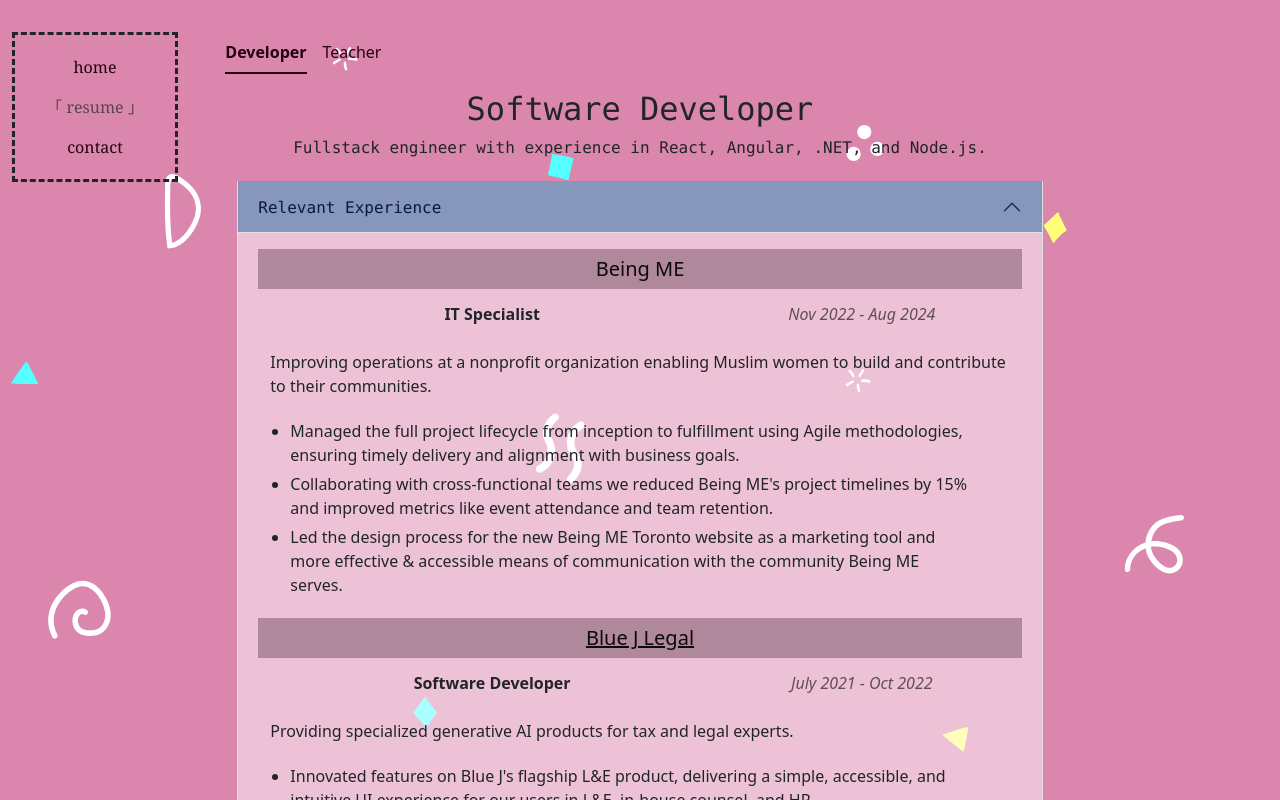
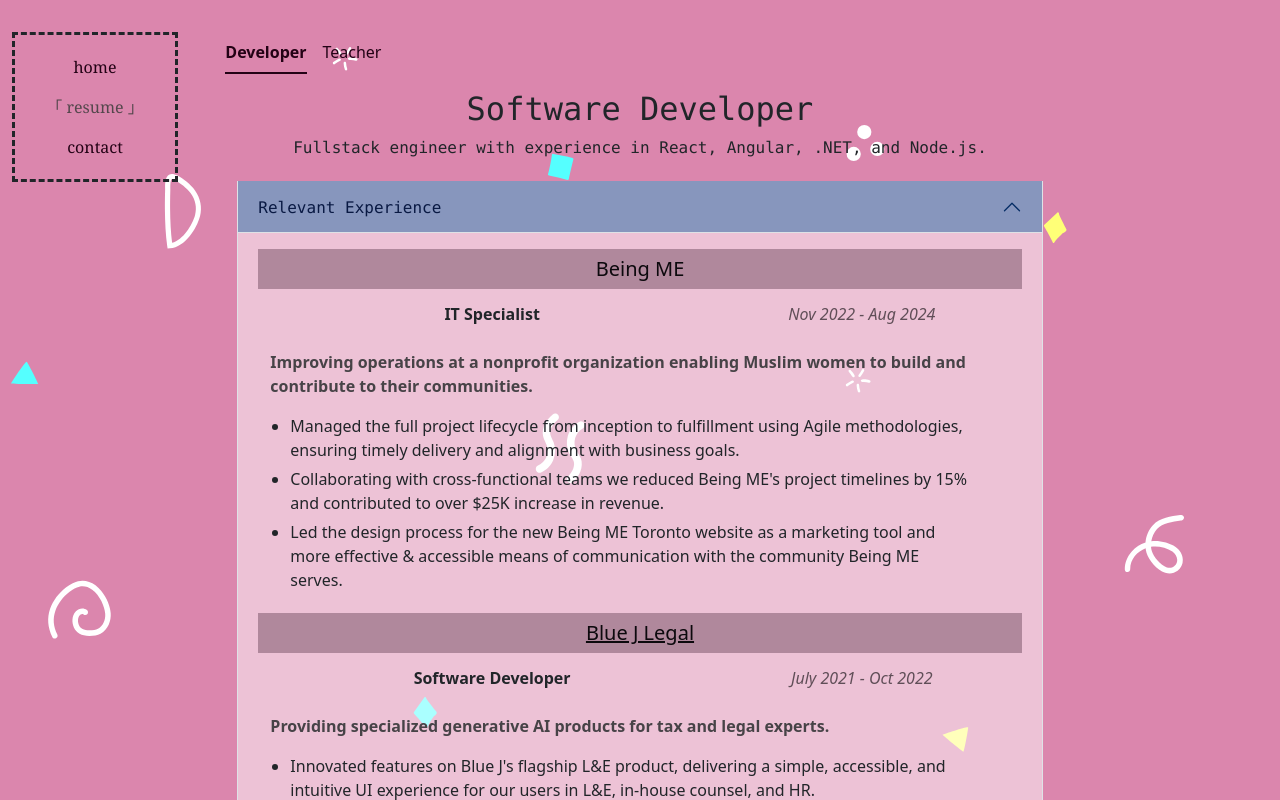
Before and after one commit to MadeehaKhan/Madeeha-Khan-Website, a React (Vite) app in the folder mksite.client/: page / in a window 1280 px wide. Both pictures are taken after a click on the button "resume". Shown: the top 800 px of the page. Built offline with nearby package versions, Linux system fonts and the light colour scheme.

Commit message:
fixes to experience data

```diff
--- a/mksite.client/index.html
+++ b/mksite.client/index.html
@@ -13,7 +13,7 @@
     <link href="https://fonts.googleapis.com/css2?family=Press+Start+2P&display=swap" rel="stylesheet">
 
     <meta name="viewport" content="width=device-width, initial-scale=1.0" />
-    <title>Madeeha Khan</title>
+    <title>madeeha khan</title>
   </head>
   <body>
     <div id="root"></div>
--- a/mksite.client/src/assets/ExperienceData.json
+++ b/mksite.client/src/assets/ExperienceData.json
@@ -9,7 +9,7 @@
         "generalDescription": "Improving operations at a nonprofit organization enabling Muslim women to build and contribute to their communities.",
         "itemizedDescription": [
           "Managed the full project lifecycle from inception to fulfillment using Agile methodologies, ensuring timely delivery and alignment with business goals." ,
-          "Collaborating with cross-functional teams we reduced Being ME's project timelines by 15% and improved metrics like event attendance and team retention.",
+          "Collaborating with cross-functional teams we reduced Being ME's project timelines by 15% and contributed to over $25K increase in revenue.",
           "Led the design process for the new Being ME Toronto website as a marketing tool and more effective & accessible means of communication with the community Being ME serves."
         ]
       },
@@ -33,7 +33,7 @@
         "generalDescription": "Providing customers across 55 countries with IT services, consulting, and business solutions.",
         "itemizedDescription": [
           "Led the UI Team in implementing the private & public customer intake processes for Bank of Montreal on the cloud through AWS; Ensured WCAG 2.0 Level AA conformance & improved user engagement by 20%.",
-          "Drove the migration of BMO's Customer Intake, overseeing project timelines, coordinating other developers, and tracking project progress using Agile methodologies"
+          "Drove the migration of BMO's Customer Intake, overseeing project timelines, coordinating other developers, and tracking project progress using Agile methodologies, leading to a 25% increase in efficiency & improved relations with our client"
         ],
         "link": "https://www.bmo.com/online/debitcards/registration/#/terms"
       },
@@ -44,7 +44,7 @@
         "duration": "Sept 2018 - Sept 2019",
         "generalDescription": "Mobile application providing users with an all-in-one tool to track and learn about their prescriptions.",
         "itemizedDescription": [
-          "Conceptualized, pitched, planned, and implemented a personal prescription management system to help users to track their own health",
+          "Conceptualized, pitched, planned, and implemented a personal prescription management system to help hundreds of users to track their own health",
           "Implemented features to facilitate commuinication between patients and their immediate healthcare providers to maintain timeliness in recieving crucial care",
           "This project leveraged machine learning through Microsoft's OCR to create an elegant and accessible solution to patient self-management."
         ],
@@ -153,13 +153,19 @@
         "id": 2,
         "courseName": "Meta Front-End Professional Certificate",
         "institution": "Meta (Coursera)",
-        "details": "Prepare for a career as a web developer through this course offered by Meta, exploring React, Figma, and other valuable tools.",
+        "details": "Sharpened my web developement skills through this course offered by Meta, exploring React, Figma, and other valuable tools.",
         "link": "https://coursera.org/share/9ac001d6def13cb469261f4c819a84e8"
       },
       {
         "id": 3,
         "courseName": "Meta Back-End Professional Certificate",
         "institution": "Meta (Coursera)",
+        "details": "In progress..."
+      },
+      {
+        "id": 4,
+        "courseName": "IBM Generative AI Engineering Professional Certificate",
+        "institution": "IBM (Coursera)",
         "details": "In progress..."
       }
     ]
--- a/mksite.client/src/assets/ResumeFrame.module.css
+++ b/mksite.client/src/assets/ResumeFrame.module.css
@@ -57,7 +57,7 @@
 }
 
 .genDescription {
-  padding-bottom: 5px;
+  color: rgb(71, 67, 71);
 }
 
 ul {
--- a/mksite.client/src/components/ResumeFrame.tsx
+++ b/mksite.client/src/components/ResumeFrame.tsx
@@ -149,7 +149,7 @@
             </dl>
             <div className={`${styles["description"]}`}>
               <p className={`${styles["genDescription"]}`}>
-                {generalDescription}
+                <b>{generalDescription}</b>
               </p>
               <Row className={`${styles["itemDescription"]}`}>
                 <ul>{itemizedDescription.map(ListItem)}</ul>
```
